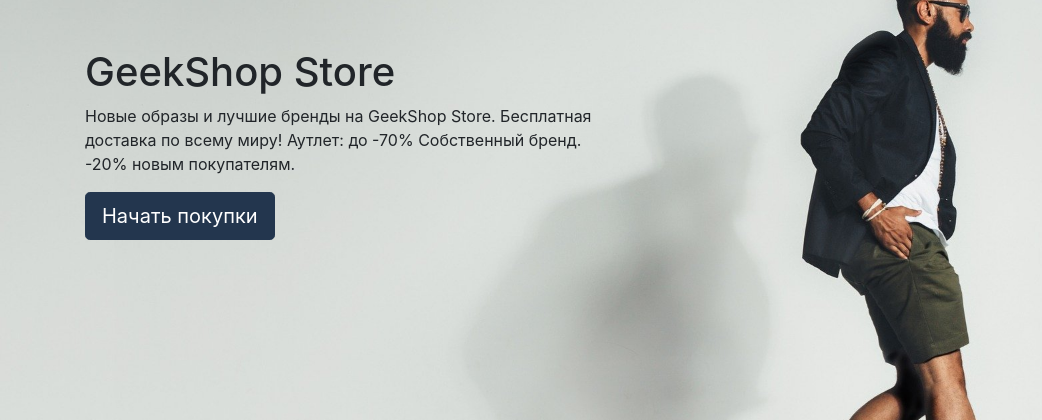
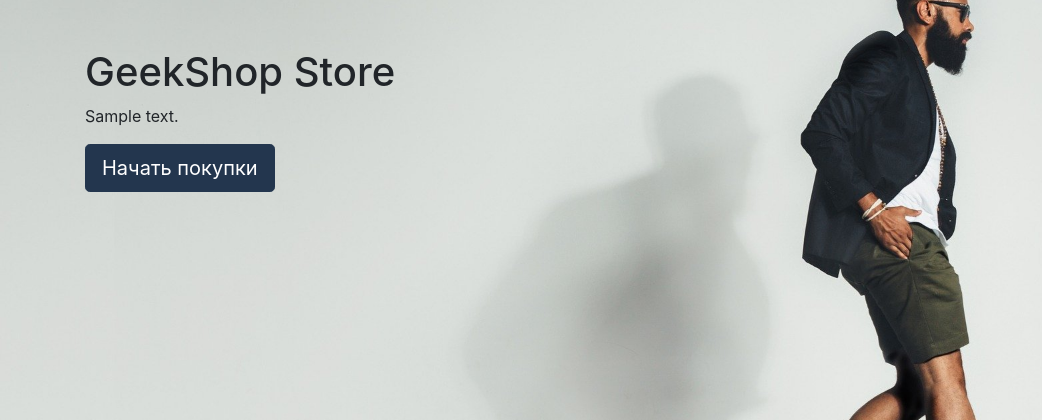
Before and after one commit to OlegZhdanoff/django_basic, a Django app: template geekshop/mainapp/templates/mainapp/index.html in a window 1280 px wide. Shown: the part 56-476 px from the top of the page, without its empty margins (0-1042 px from the left). Run offline with Django 3.2, Linux system fonts and the light colour scheme; the template is opened without the code that fills it: most values are stand-ins (such as "Sample title", 1, 10 or a date in 2020); some libraries are stand-ins or nearby versions.

Commit message:
create template base.html and reformat index.html

```diff
--- /dev/null
+++ b/geekshop/mainapp/templates/mainapp/base.html
@@ -0,0 +1,60 @@
+{% load staticfiles %}
+<!DOCTYPE html>
+<html lang="en">
+
+<head>
+
+    <meta charset="utf-8">
+    <meta name="viewport" content="width=device-width, initial-scale=1, shrink-to-fit=no">
+    <meta name="description" content="">
+    <meta name="author" content="">
+    {% block title %}
+    {% endblock %}
+
+    <!-- Bootstrap core CSS -->
+    <link href="{% static 'vendor/bootstrap/css/bootstrap.min.css' %}" rel="stylesheet">
+
+    {% block css %}
+    {% endblock %}
+
+</head>
+
+<body>
+
+<!-- Navigation -->
+<nav class="navbar navbar-expand-lg navbar-dark bg-dark fixed-top">
+    <div class="container">
+        <a class="navbar-brand" href="/">GeekShop </a>
+        <button class="navbar-toggler" type="button" data-toggle="collapse" data-target="#navbarResponsive"
+                aria-controls="navbarResponsive" aria-expanded="false" aria-label="Toggle navigation">
+            <span class="navbar-toggler-icon"></span>
+        </button>
+        <div class="collapse navbar-collapse" id="navbarResponsive">
+            <ul class="navbar-nav ml-auto">
+                <li class="nav-item">
+                    <a class="nav-link" href="{% url 'products' %}">Каталог</a>
+                </li>
+                <li class="nav-item">
+                    <a class="nav-link" href="#"><i class="fas fa-shopping-bag"></i></a>
+                </li>
+                <li class="nav-item">
+                    <a class="nav-link" href="#">Войти <i class="fas fa-sign-in-alt"></i></a>
+                </li>
+            </ul>
+        </div>
+    </div>
+</nav>
+
+{% block content %}
+{% endblock %}
+
+<!-- Bootstrap core JavaScript -->
+<script src="{% static 'vendor/jquery/jquery.min.js' %}"></script>
+<script src="{% static 'vendor/bootstrap/js/bootstrap.bundle.min.js' %}"></script>
+
+<!-- FontAwesome script -->
+<script src="{% static 'vendor/fontawesome/fontawesome-icons.js' %}" crossorigin="anonymous"></script>
+
+</body>
+
+</html>
--- a/geekshop/mainapp/templates/mainapp/index.html
+++ b/geekshop/mainapp/templates/mainapp/index.html
@@ -1,50 +1,16 @@
+{% extends 'mainapp/base.html' %}
 {% load staticfiles %}
-<!DOCTYPE html>
-<html lang="en">
 
-<head>
+{% block title %}
+<title>{{ title }}</title>
+{% endblock %}
 
-    <meta charset="utf-8">
-    <meta name="viewport" content="width=device-width, initial-scale=1, shrink-to-fit=no">
-    <meta name="description" content="">
-    <meta name="author" content="">
+{% block css %}
+<!-- Custom styles for this template -->
+<link href="{% static 'css/index.css' %}" rel="stylesheet">
+{% endblock %}
 
-    <title>GeekShop</title>
-
-    <!-- Bootstrap core CSS -->
-    <link href="{% static 'vendor/bootstrap/css/bootstrap.min.css' %}" rel="stylesheet">
-
-    <!-- Custom styles for this template -->
-    <link href="{% static 'css/index.css' %}" rel="stylesheet">
-
-</head>
-
-<body>
-
-<!-- Navigation -->
-<nav class="navbar navbar-expand-lg navbar-dark bg-dark fixed-top">
-    <div class="container">
-        <a class="navbar-brand" href="/">GeekShop </a>
-        <button class="navbar-toggler" type="button" data-toggle="collapse" data-target="#navbarResponsive"
-                aria-controls="navbarResponsive" aria-expanded="false" aria-label="Toggle navigation">
-            <span class="navbar-toggler-icon"></span>
-        </button>
-        <div class="collapse navbar-collapse" id="navbarResponsive">
-            <ul class="navbar-nav ml-auto">
-                <li class="nav-item">
-                    <a class="nav-link" href="{% url 'products' %}">Каталог</a>
-                </li>
-                <li class="nav-item">
-                    <a class="nav-link" href="#"><i class="fas fa-shopping-bag"></i></a>
-                </li>
-                <li class="nav-item">
-                    <a class="nav-link" href="#">Войти <i class="fas fa-sign-in-alt"></i></a>
-                </li>
-            </ul>
-        </div>
-    </div>
-</nav>
-
+{% block content %}
 <!-- Page Content -->
 <section>
     <div class="container">
@@ -52,8 +18,7 @@
             <div class="col-lg-6">
                 <h1 class="mt-5">GeekShop Store</h1>
                 <p>
-                    Новые образы и лучшие бренды на GeekShop Store.
-                    Бесплатная доставка по всему миру! Аутлет: до -70% Собственный бренд. -20% новым покупателям.
+                    {{ content }}
                 </p>
                 <button id="start-purchase-btn" type="button" class="btn btn-lg">
                     <a id="start-purchase-link" href="{% url 'products' %}">
@@ -64,14 +29,4 @@
         </div>
     </div>
 </section>
-
-<!-- Bootstrap core JavaScript -->
-<script src="{% static 'vendor/jquery/jquery.min.js' %}"></script>
-<script src="{% static 'vendor/bootstrap/js/bootstrap.bundle.min.js' %}"></script>
-
-<!-- FontAwesome script -->
-<script src="{% static 'vendor/fontawesome/fontawesome-icons.js' %}" crossorigin="anonymous"></script>
-
-</body>
-
-</html>
+{% endblock %}
--- a/geekshop/mainapp/views.py
+++ b/geekshop/mainapp/views.py
@@ -2,7 +2,10 @@ from django.shortcuts import render
 
 
 def index(request):
-    return render(request, template_name='mainapp/index.html')
+    context = {'title': 'Geekshop',
+               'content': 'Новые образы и лучшие бренды на GeekShop Store.\
+                    Бесплатная доставка по всему миру! Аутлет: до -70% Собственный бренд. -20% новым покупателям.'}
+    return render(request, template_name='mainapp/index.html', context=context)
 
 
 def products(request):
```
